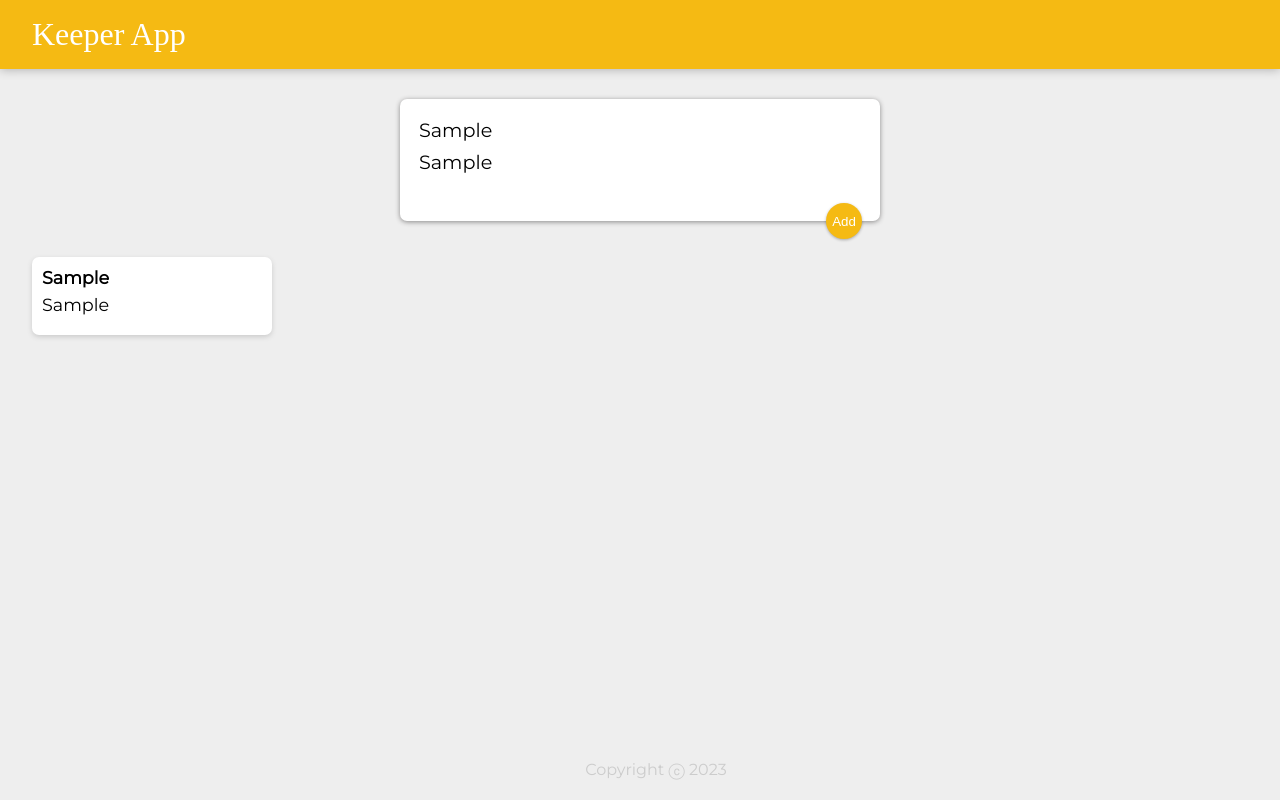
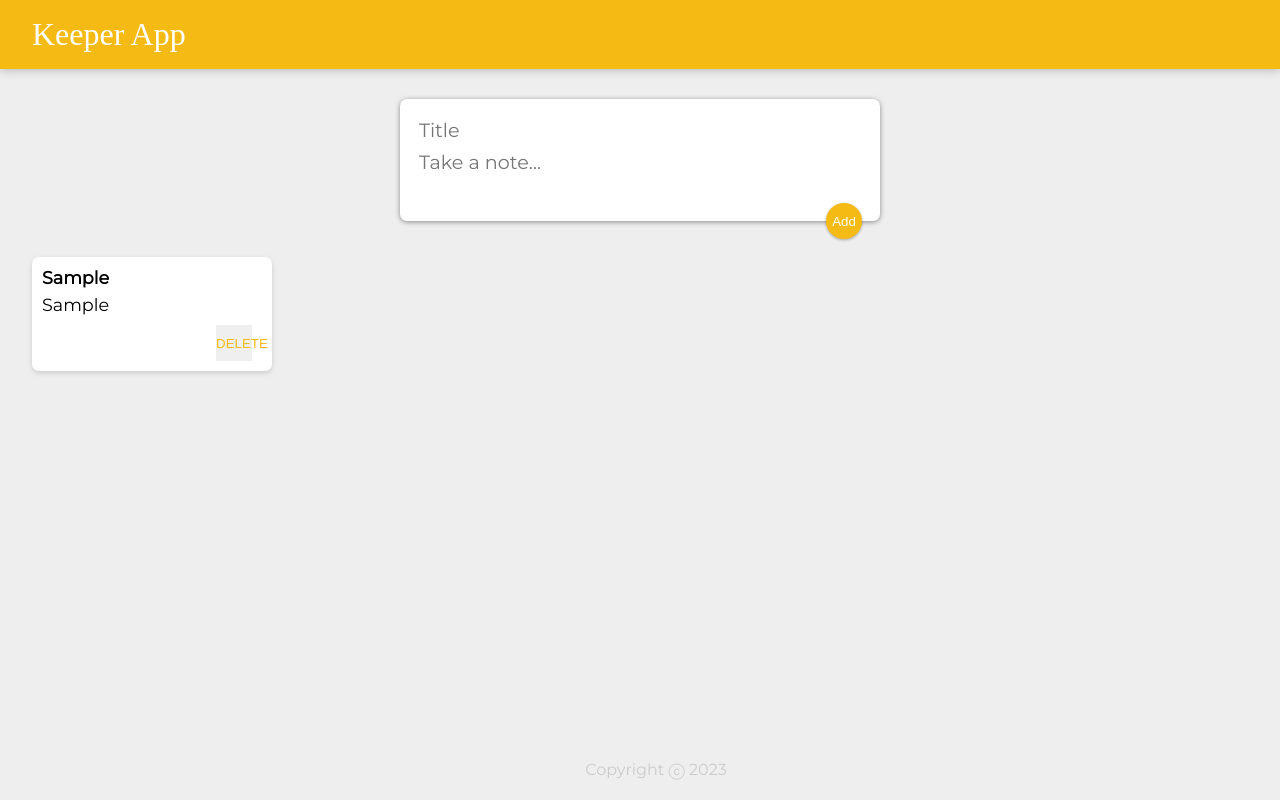
Before and after one commit to tiagoaraujosud/keeper-app, a React (Create React App) app: page / in a window 1280 px wide. Both pictures are taken after typing "Sample", "Sample" into the empty fields and a click on the button "Add". Built offline with nearby package versions, Linux system fonts and the light colour scheme; a web font is replaced by a local one.

Commit message:
Create delete functionality

```diff
--- a/src/components/App.jsx
+++ b/src/components/App.jsx
@@ -2,7 +2,6 @@ import Header from "./Header";
 import Note from "./Note";
 import Footer from "./Footer";
 import CreateNoteArea from "./CreateNoteArea";
-import notes from "../notes";
 import { useState } from "react";
 
 function App() {
@@ -11,6 +10,14 @@ function App() {
   function addNote(newNote) {
     setNotes(prevNotes => {
       return [...prevNotes, newNote];
+    });
+  }
+
+  function deleteNote(id) {
+    setNotes(prevNotes => {
+      return prevNotes.filter((note, index) => {
+        return index !== id;
+      });
     });
   }
 
@@ -25,6 +32,7 @@ function App() {
             key={index}
             title={note.title}
             content={note.content}
+            onDelete={deleteNote}
         />
         );
       })}
--- a/src/components/CreateNoteArea.jsx
+++ b/src/components/CreateNoteArea.jsx
@@ -29,8 +29,19 @@ function CreateNoteArea(props) {
     return (
         <div>
             <form>
-                <input onChange={handleChange} name="title" placeholder="Title"/>
-                <textarea onChange={handleChange} name="content" type="text" placeholder="Take a note..."/>
+                <input
+                    onChange={handleChange}
+                    name="title"
+                    placeholder="Title"
+                    value={note.title}
+                />
+                <textarea
+                    onChange={handleChange}
+                    name="content"
+                    type="text"
+                    placeholder="Take a note..."
+                    value={note.content}
+                />
                 <button onClick={submitNote}>Add</button>
             </form>
         </div>
--- a/src/components/Note.jsx
+++ b/src/components/Note.jsx
@@ -1,9 +1,15 @@
 import React from "react";
 
 function Note(props) {
+
+    function handleClick() {
+        props.onDelete(props.id);
+    }
+
     return <div className="note">
         <h1>{props.title}</h1>
         <p>{props.content}</p>
+        <button onClick={handleClick}>DELETE</button>
     </div>
 }
 
```
